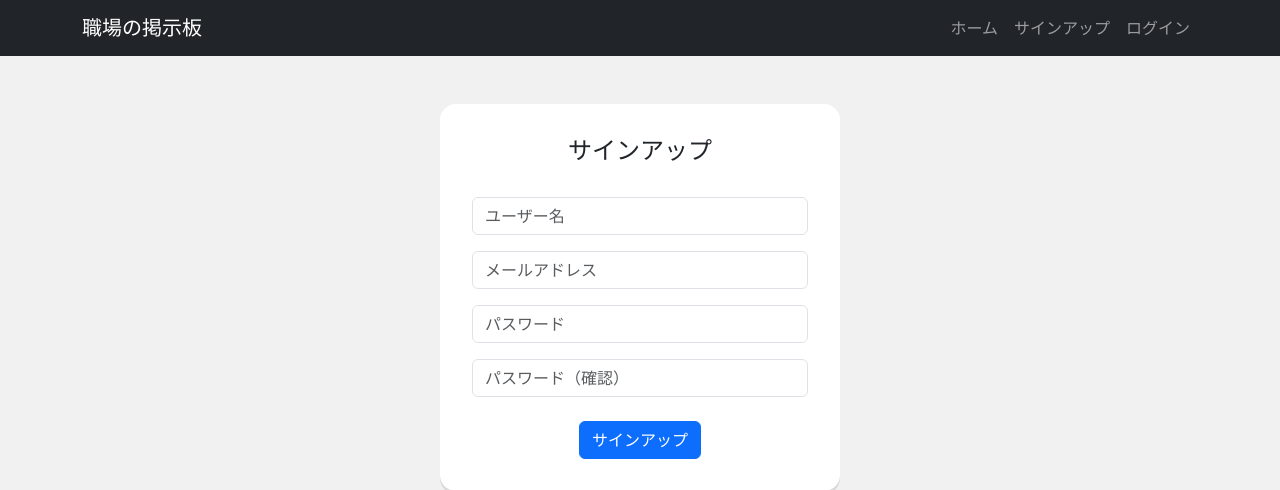
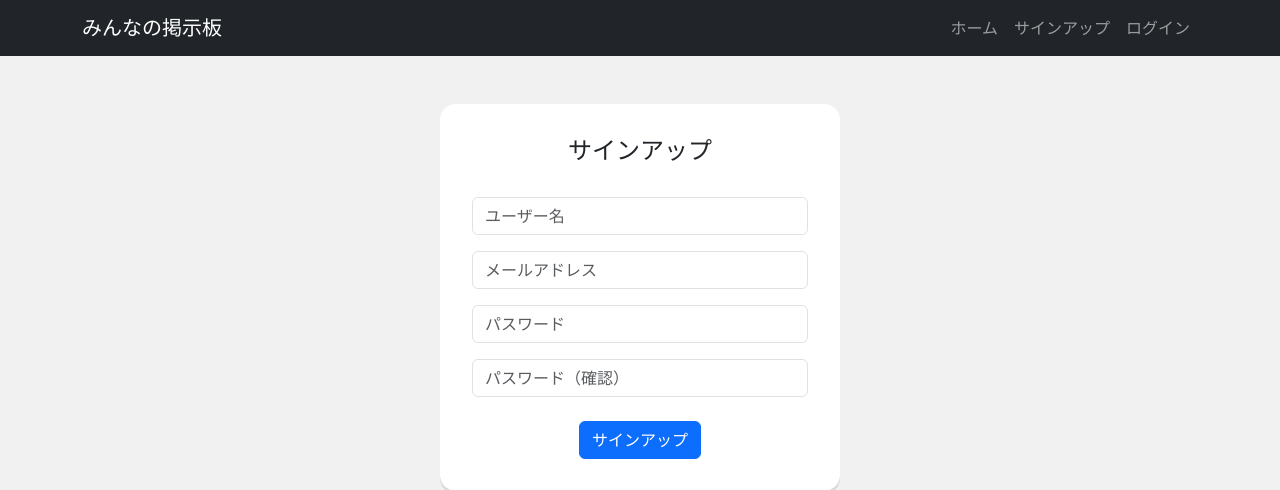
Before and after one commit to masakazu268/fiast-django, a Django app: page /accounts/signup/ in a window 1280 px wide. Shown: the top 490 px of the page. Run offline with Django 5.2, Linux system fonts and the light colour scheme; some libraries are stand-ins or nearby versions.

Commit message:
django test5

```diff
--- a/app/templates/app/base.html
+++ b/app/templates/app/base.html
@@ -11,7 +11,7 @@
 <body>
  <nav class="navbar navbar-expand-lg navbar-dark bg-dark">
     <div class="container">
-        <a class="navbar-brand" href="/">職場の掲示板</a>
+        <a class="navbar-brand" href="/">みんなの掲示板</a>
         <ul class="navbar-nav ml-auto">
             <li class="nav-item">
                 <a class="nav-link" href="/">ホーム</a>
```
